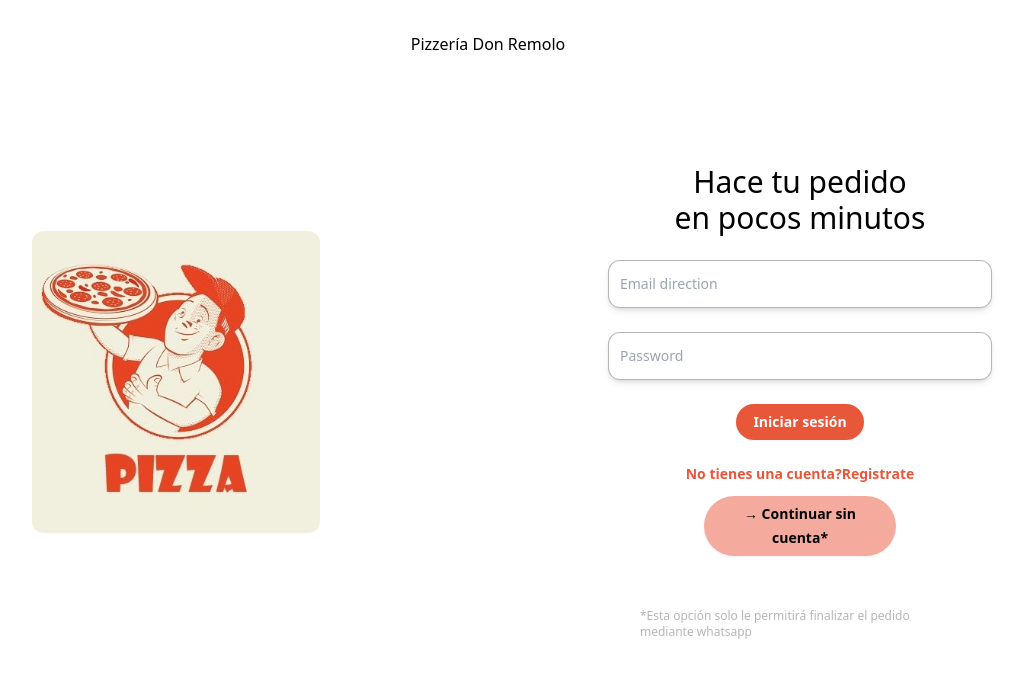
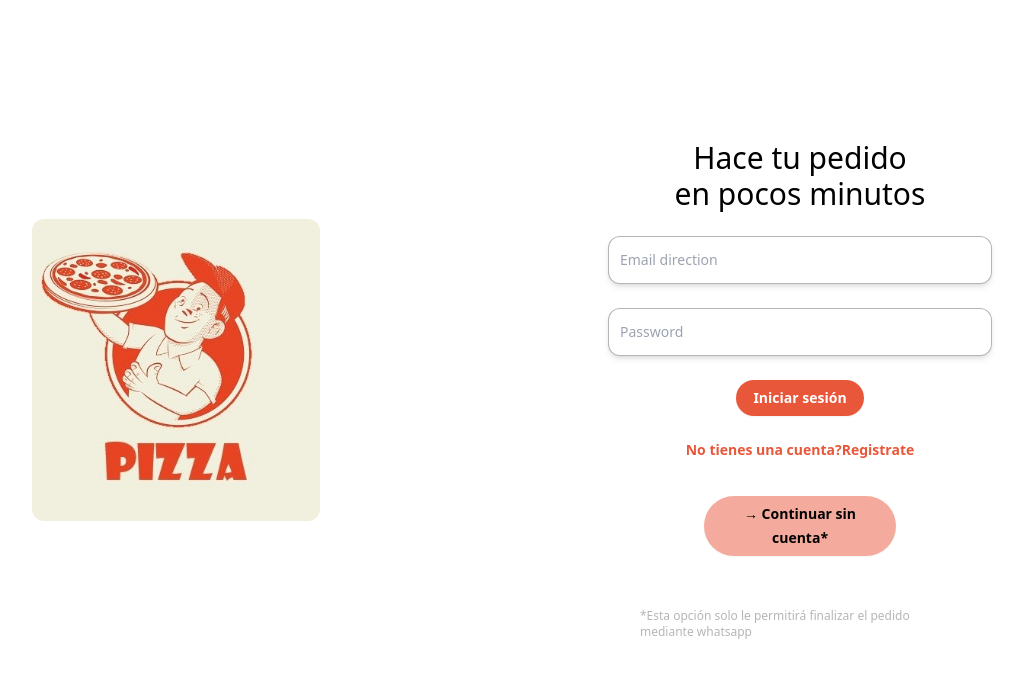
Before and after one commit to pablistem/Pizzeria-Frontend, a React (Vite) app: page / in a window 1280 px wide. Shown: the top 678 px of the page, without its empty margins (152-1175 px from the left). Built offline with nearby package versions, Linux system fonts and the light colour scheme.

Commit message:
Changes color h1 title

```diff
--- a/src/App.tsx
+++ b/src/App.tsx
@@ -5,7 +5,6 @@ import { BrowserRouter, Route, Routes } from 'react-router-dom';
 const App: React.FC = () => {
   return (
     <BrowserRouter>
-      <h1>Pizzería Don Remolo</h1>
       <Routes>
         <Route path="/" element={<Login />} />{' '}
       </Routes>
--- a/src/pages/Login.tsx
+++ b/src/pages/Login.tsx
@@ -8,10 +8,9 @@ export const Login = () => {
       <div className="w-56 md:w-72">
         <img src={icon} alt="Pizzería Don Remolo Logo" className="rounded-xl" />
       </div>
-
       <div className="flex w-full min-h-full flex-col mb-50 justify-center px-6 py-12 lg:px-8 ">
-        <LoginForm></LoginForm>
-
+        <LoginForm />
+        <h1 className="text-white">Pizzería Don Remolo</h1>
         <div className="flex justify-center">
           <button
             type="submit"
```
